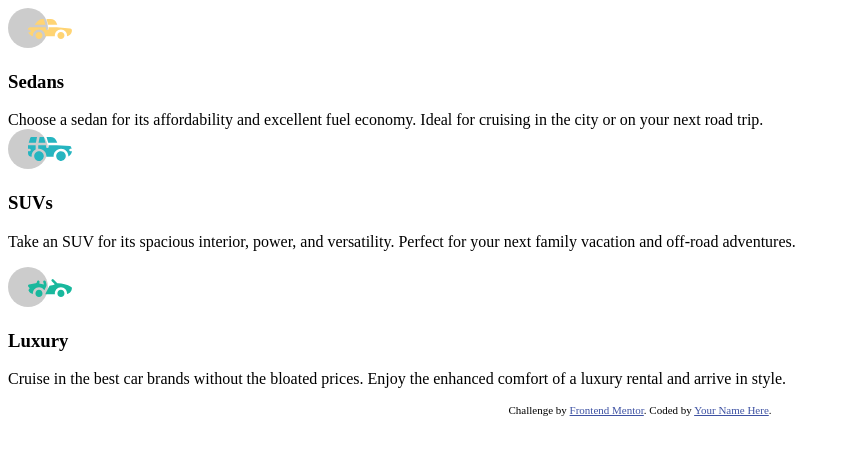
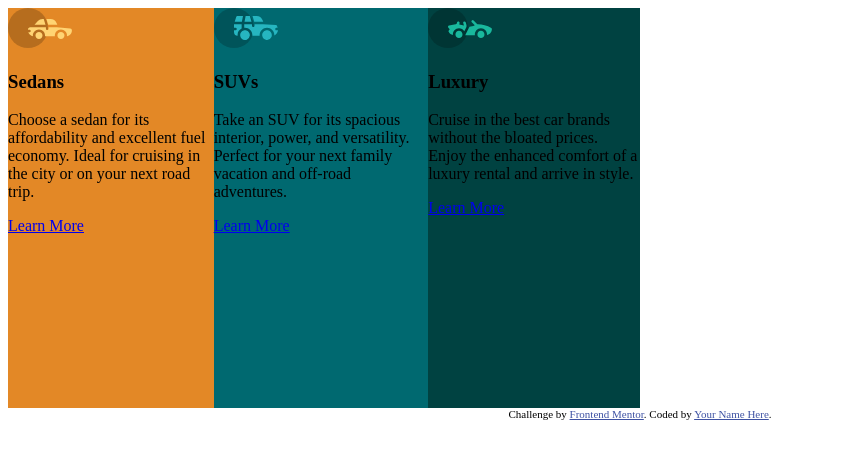
Before and after one commit to LuisElizaldeCruz/column-preview-card, a plain HTML site: page index.html in a window 1280 px wide. Shown: the whole page, without its empty margins (0-850 px from the left). Drawn offline with Linux system fonts and the light colour scheme.

Commit message:
se agregaron los colores correspondientes a cada seccion

```diff
--- a/index.html
+++ b/index.html
@@ -3,7 +3,7 @@
 <head>
   <meta charset="UTF-8">
   <meta name="viewport" content="width=device-width, initial-scale=1.0"> <!-- displays site properly based on user's device -->
-
+  <link rel="stylesheet" href="style.css">
   <link rel="icon" type="image/png" sizes="32x32" href="./images/favicon-32x32.png">
 
   <title>Frontend Mentor | 3-column preview card component</title>
@@ -20,8 +20,10 @@
     <section class="texto texto1">
       <img src="./images/icon-sedans.svg" alt="">
   <h3>Sedans</h3>
-  Choose a sedan for its affordability and excellent fuel economy. Ideal for cruising in the city
+  <p>Choose a sedan for its affordability and excellent fuel economy. Ideal for cruising in the city
   or on your next road trip.
+</p>
+<a href="#">Learn More</a>
     </section>
 
   <section class="texto texto2">
@@ -30,6 +32,8 @@
   <p>Take an SUV for its spacious interior, power, and versatility. Perfect for your next family vacation
   and off-road adventures.
   </p>
+<a href="#">Learn More</a>
+
   </section>
 
   <section class="texto texto3">
@@ -39,6 +43,8 @@
   Cruise in the best car brands without the bloated prices. Enjoy the enhanced comfort of a luxury
   rental and arrive in style.
   </p>
+<a href="#">Learn More</a>
+
 </section>
 
 </div>
--- /dev/null
+++ b/style.css
@@ -0,0 +1,27 @@
+:root{
+    --Bright-orange: hsl(31, 77%, 52%);
+    --Dark-cyan: hsl(184, 100%, 22%);
+    --Very-dark-cyan: hsl(179, 100%, 13%);
+
+    /*Neutral*/
+    --Transparent-white: hsla(0, 0%, 100%, 0.75);
+    --Very-light-gray: hsl(0, 0%, 95%);
+}
+
+.hero-container{
+    display: flex;
+    width: 50%;
+    height: 400px;
+}
+
+.texto1{
+    background-color: var(--Bright-orange);
+}
+
+.texto2{
+    background-color: var(--Dark-cyan);
+}
+
+.texto3{
+    background-color: var(--Very-dark-cyan);
+}
```
